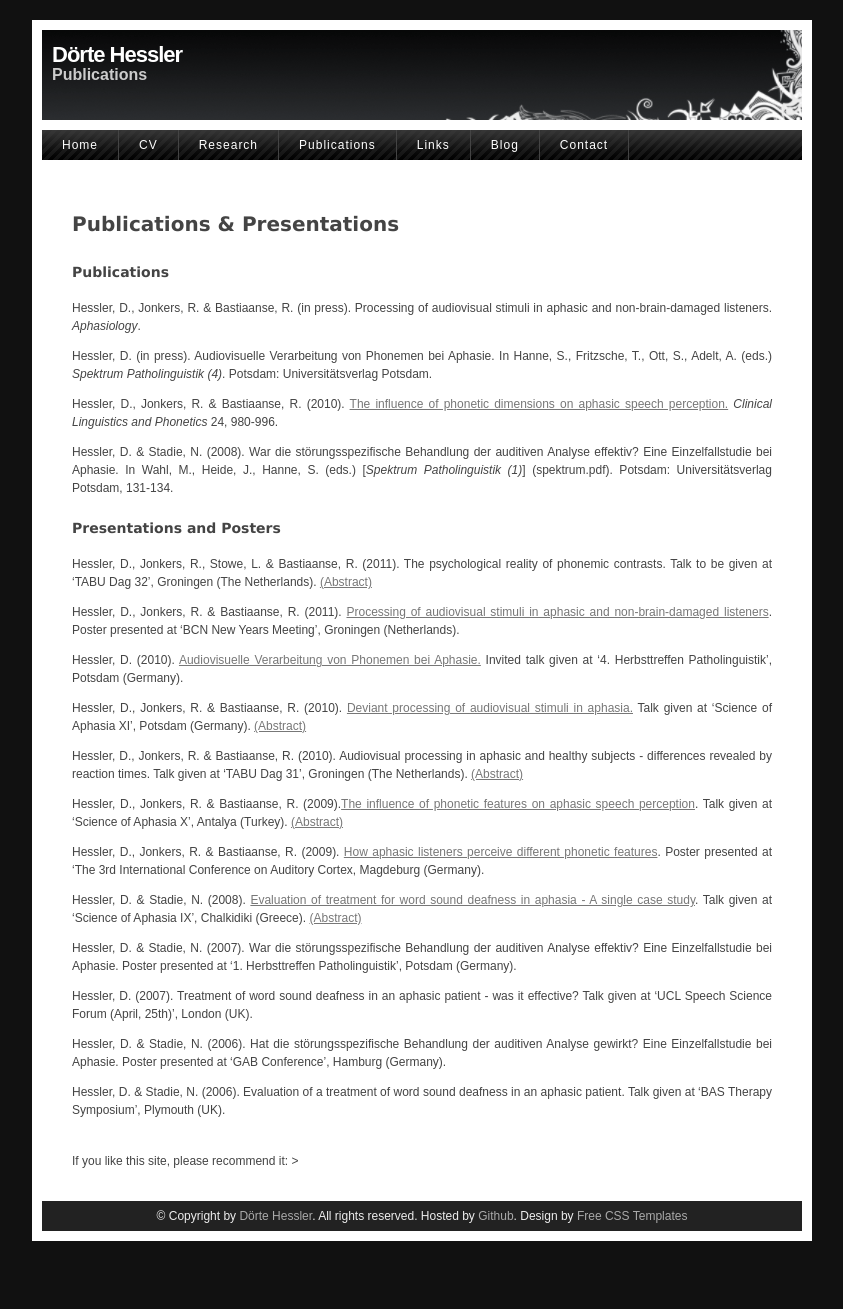
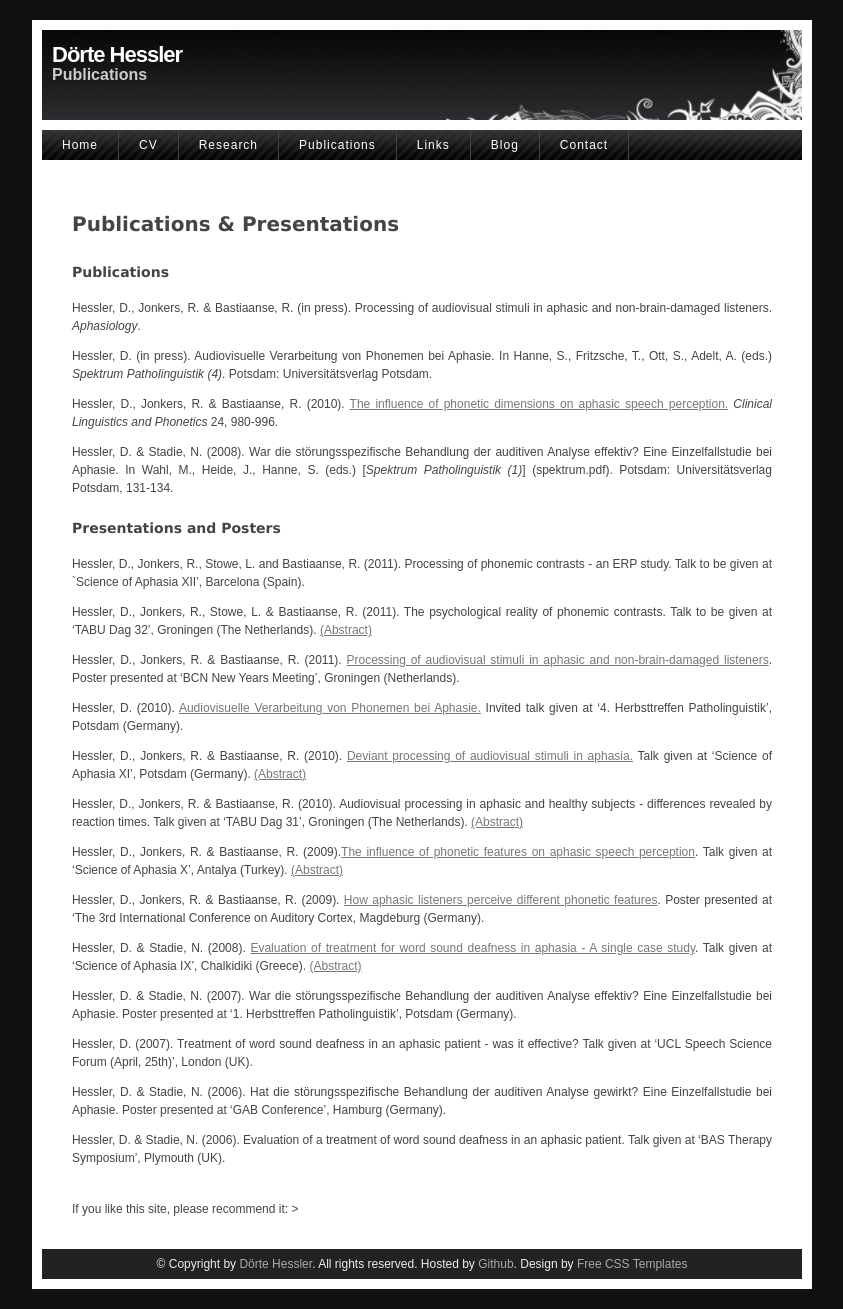
Before and after one commit to doerte/doerte.github.com, a Jekyll site: the page built from publications/index.md, in a window 1280 px wide. Shown: the whole page, without its empty margins (218-1061 px from the left). Built offline with Jekyll 4.4.1, drawn with Linux system fonts in a browser that asks for light colours; comment, search, counter and statistics services are not loaded; before the commit the page ends 1261 px from its top, so only the background shows below that.

Commit message:
added presentation

```diff
--- a/publications/index.md
+++ b/publications/index.md
@@ -32,6 +32,8 @@ Potsdam, 131-134.
 
 Presentations and Posters
 --------------------------
+
+Hessler, D., Jonkers, R., Stowe, L. and Bastiaanse, R. (2011). Processing of phonemic contrasts - an ERP study. Talk to be given at `Science of Aphasia XII', Barcelona (Spain).
 
 Hessler, D., Jonkers, R., Stowe, L. & Bastiaanse, R. (2011).
 The psychological reality of phonemic
```
